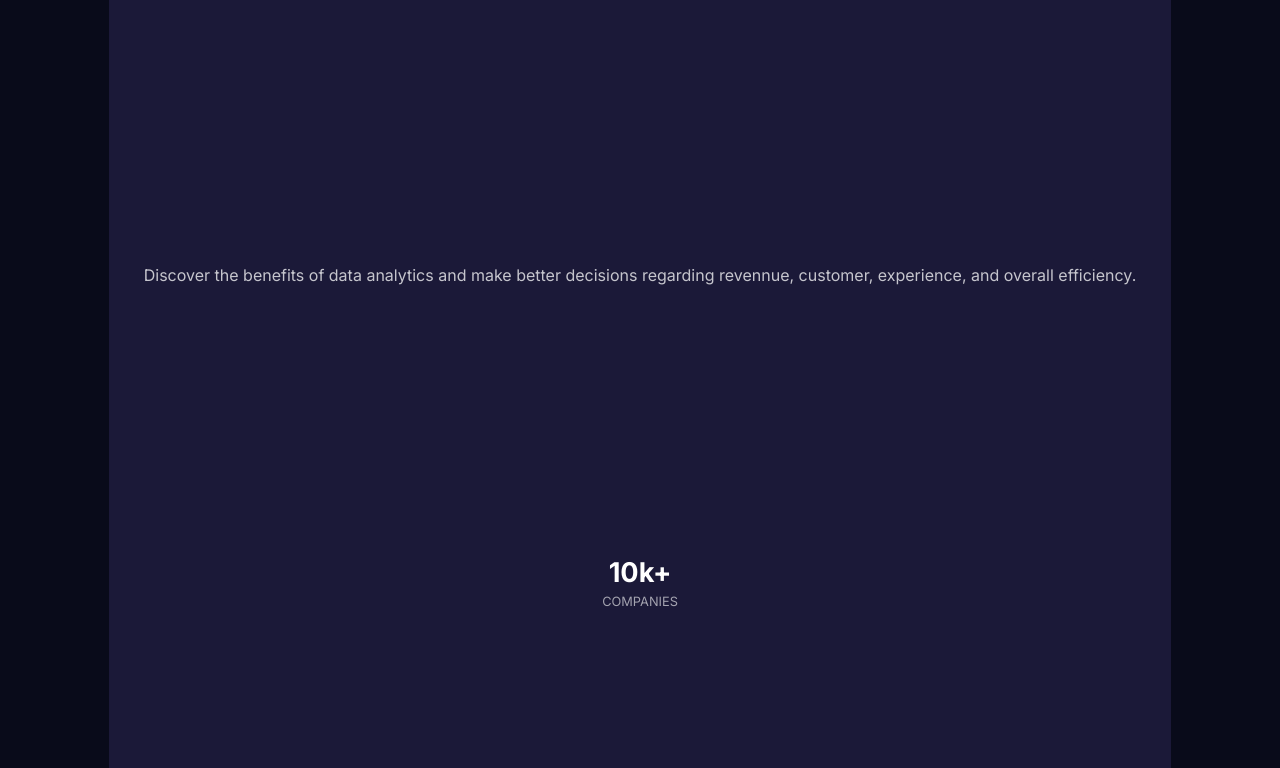
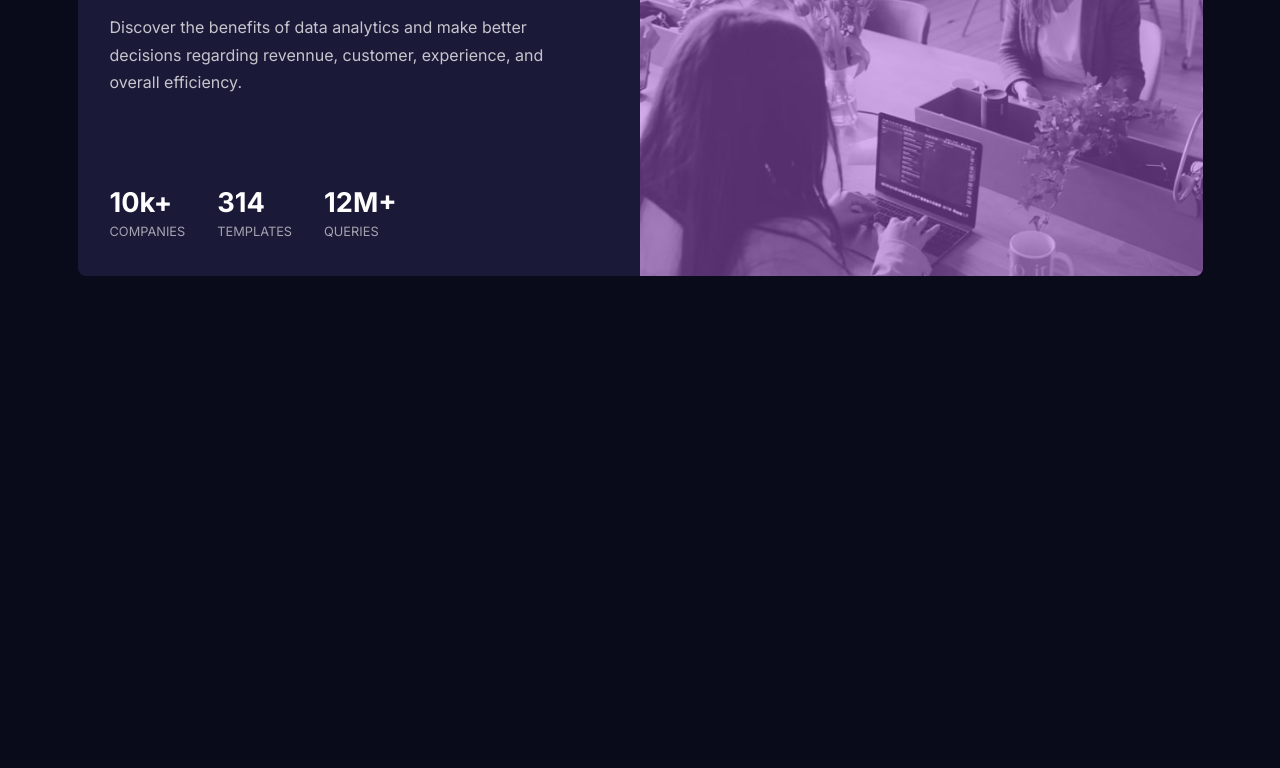
Before and after one commit to Dharmik48/frontendmentor-challenge1-card, a plain HTML site: page index.html in a window 1280 px wide. Shown: the part 332-1100 px from the top of the page. After the commit the page ends 800 px from the top, so only its background shows below. Drawn offline with Linux system fonts and the light colour scheme.

Commit message:
css complete

```diff
--- a/styles.css
+++ b/styles.css
@@ -19,7 +19,7 @@
   --white-light2: hsla(0, 0%, 100%, 0.6);
 }
 
-/* common styles */
+/* common styles*/
 h1,
 h3 {
   color: var(--white);
@@ -38,8 +38,9 @@ body {
   place-items: center;
 }
 
-/* The card */
+/* The card section🃏*/
 main {
+  max-height: 800px;
   background-color: var(--blue);
   border-radius: 0.5em;
   text-align: center;
@@ -48,23 +49,27 @@ main {
   overflow: hidden;
 }
 
+/* Making the image look good 💄*/
 .img-container {
-  height: auto;
-  width: 100%;
+  height: 100%;
+  max-height: 265px;
+  width: auto;
   background-color: var(--soft-violet);
 }
 
 .img-container img {
+  width: 100%;
   height: 100%;
-  width: 100%;
   object-fit: cover;
   opacity: 0.5;
 }
 
+/* Heading for the win */
 h1 span {
   color: var(--soft-violet);
 }
 
+/* The main CONTENT*/
 .content {
   padding: 2rem;
   display: grid;
@@ -76,12 +81,15 @@ h1 span {
   flex-direction: column;
   align-items: center;
   justify-content: space-around;
+  margin-bottom: 1em;
 }
 
 .hero > p {
   color: var(--white-light);
+  line-height: 1.5;
 }
 
+/* STATS section 📊*/
 .works {
   display: flex;
   flex-direction: column;
@@ -95,3 +103,54 @@ h1 span {
   font-size: 0.8rem;
   line-height: 2;
 }
+
+/* It has to be RESPONSIVE */
+@media screen and (min-width: 756px) {
+  main {
+    grid-template-rows: none;
+    grid-template-columns: repeat(2, 1fr);
+    text-align: left;
+    max-width: 1125px;
+  }
+
+  .img-container {
+    grid-column-start: 2;
+    max-height: 100%;
+  }
+
+  .content {
+    grid-row-start: 1;
+    padding: minmax(1.5rem, 3rem);
+    grid-template-rows: 2fr 1fr;
+  }
+
+  .works {
+    flex-direction: row;
+    justify-content: flex-start;
+    align-items: flex-end;
+  }
+
+  .work {
+    margin-right: 2em;
+  }
+  .hero p {
+    margin-top: 1rem;
+    line-height: 1.5;
+  }
+}
+
+/* One more 😉 */
+@media screen and (min-width: 1025px) {
+  h1 {
+    font-size: 2rem;
+  }
+
+  .content {
+    margin-right: 2.5rem;
+  }
+
+  .hero p {
+    line-height: 1.7;
+    margin-top: 0;
+  }
+}
```
